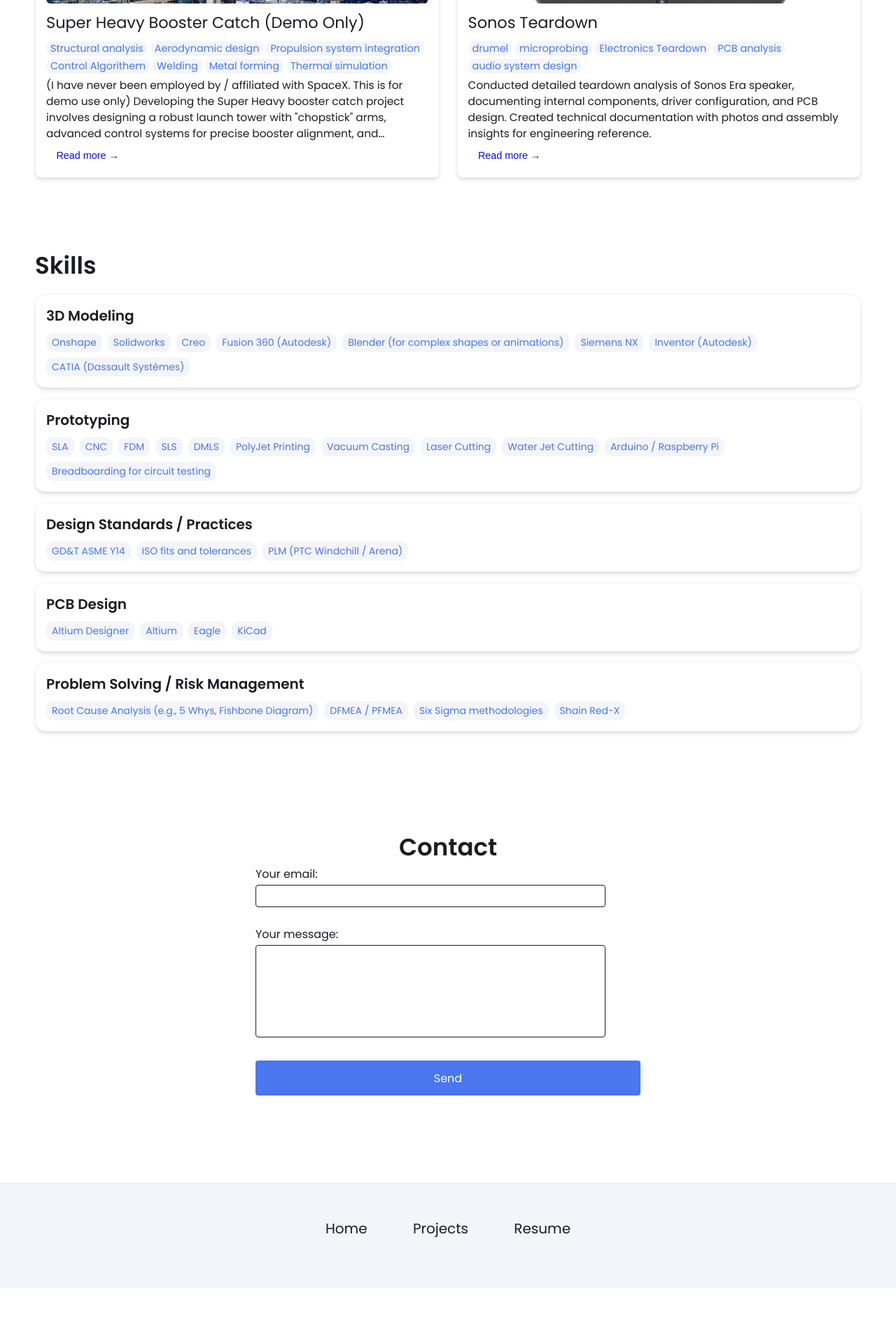
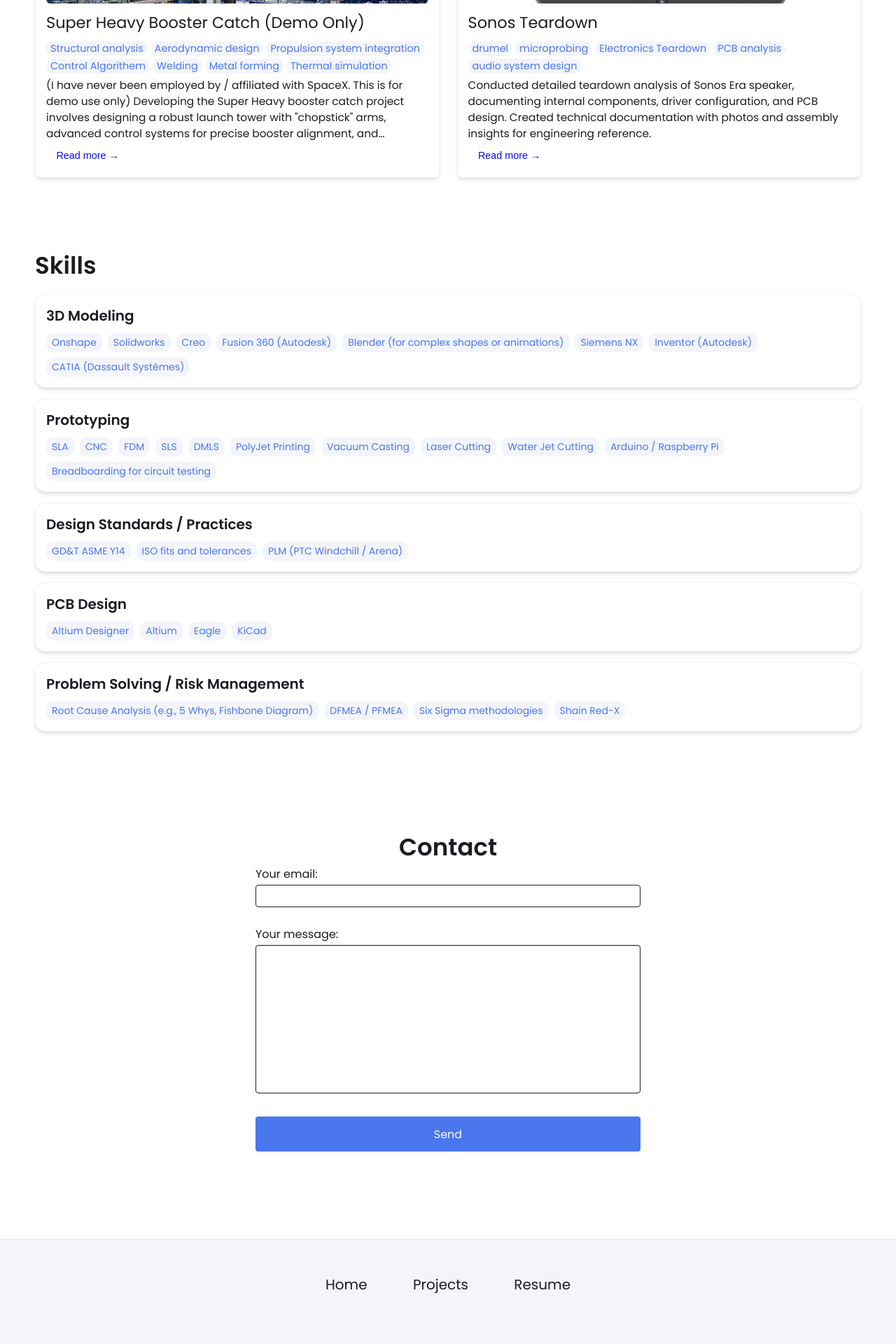
Before and after one commit to burtonrasmussen/burtonrasmussen.github.io, a Jekyll site: the page built from index.html, in a window 1280 px wide. Shown: the part 1287-3207 px from the top of the page at 70% size. Built offline with Jekyll 4.4.1, drawn with Linux system fonts in a browser that asks for light colours; before the commit the page ends 3127 px from its top, so only the background shows below that.

Commit message:
Update contact.html

```diff
--- a/_includes/contact.html
+++ b/_includes/contact.html
@@ -6,7 +6,7 @@
     input[type="email"],
     textarea {
       width: 100%;
-      max-width: 500px;
+      max-width: 800px;
       padding: 0.5em;
       margin-top: 0.25em;
       margin-bottom: 1em;
@@ -44,7 +44,7 @@
       </label>
       <label>
         Your message:
-        <textarea name="message" rows="6"></textarea>
+        <textarea name="message" rows="10"></textarea>
       </label>
       <button type="submit">Send</button>
     </form>
```
